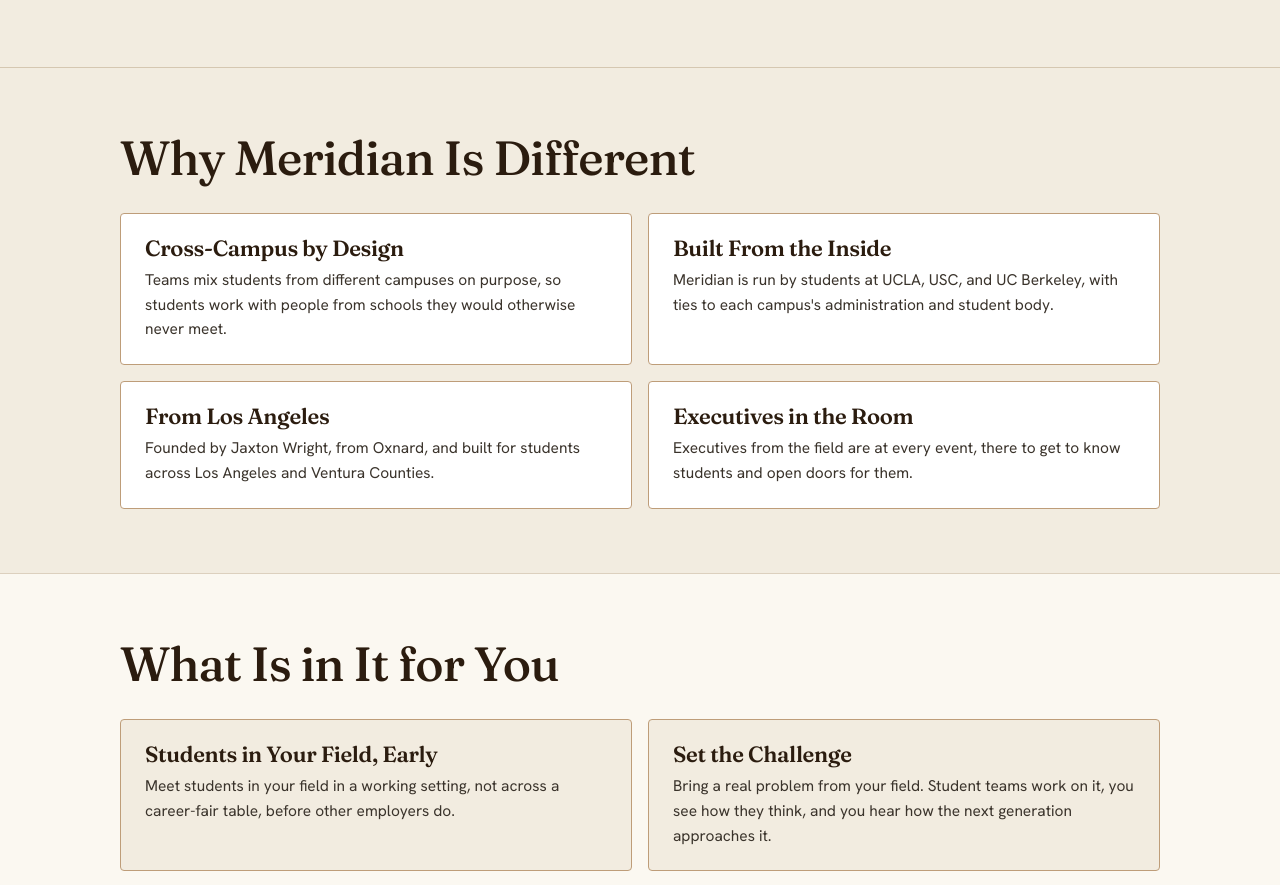
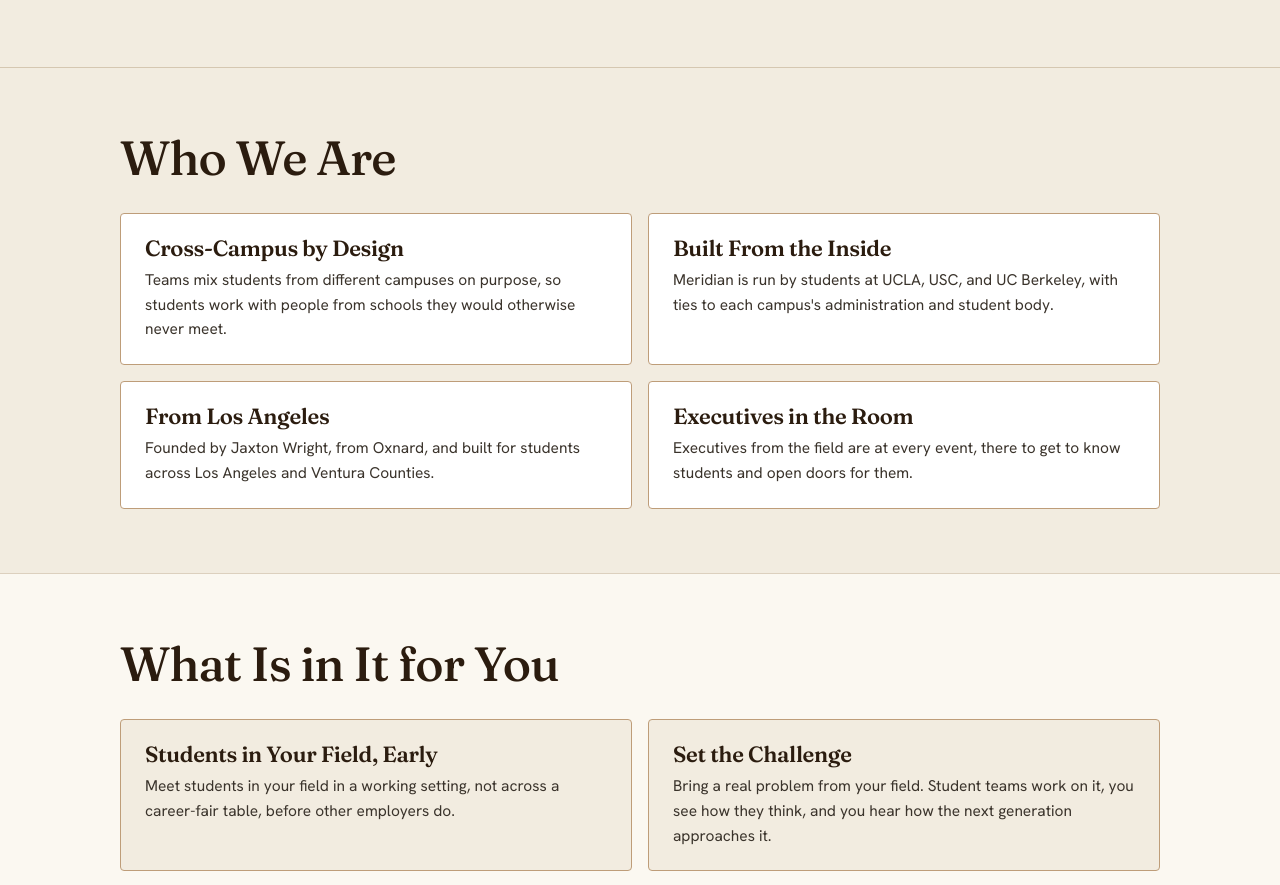
Before and after one commit to jaxtonwright11/meridian, a Next.js app: page /partners in a window 1280 px wide. Shown: the part 883-1768 px from the top of the page. Built offline with nearby package versions, Linux system fonts and the light colour scheme; a web font is replaced by a local one.

Commit message:
Partners: rename section to Who We Are
Co-Authored-By: Claude Sonnet 5.5 <noreply@anthropic.com>
Claude-Session: https://claude.ai/code/session_01Sz375vWki4iWor3jhJsz7K

```diff
--- a/app/partners/page.tsx
+++ b/app/partners/page.tsx
@@ -61,7 +61,7 @@ export default function PartnersPage() {
 
         <section className="m-section">
           <div className="m-wrap">
-            <h2 className="m-title">Why Meridian Is Different</h2>
+            <h2 className="m-title">Who We Are</h2>
             <div className="m-three m-two" style={{ gridTemplateColumns: 'repeat(2, 1fr)' }}>
               <div><h3>Cross-Campus by Design</h3><p>Teams mix students from different campuses on purpose, so students work with people from schools they would otherwise never meet.</p></div>
               <div><h3>Built From the Inside</h3><p>Meridian is run by students at UCLA, USC, and UC Berkeley, with ties to each campus&apos;s administration and student body.</p></div>
```
